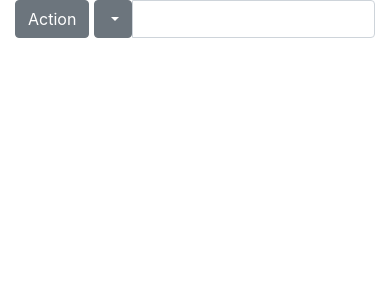
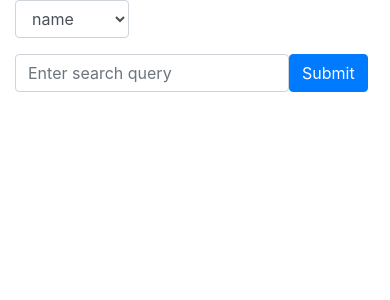
Before and after one commit to andela-tadesanya/simple-book-search, a Django app: page / in a window 390 px wide. Shown: the top 300 px of the page. Run offline with Django 3.2, Linux system fonts and the light colour scheme; some libraries are stand-ins or nearby versions.

Commit message:
create search.html

```diff
--- a/djangobook/book/templates/book/search.html
+++ b/djangobook/book/templates/book/search.html
@@ -2,7 +2,7 @@
 
 {% block content %}
 	<div class="row">
-		<div class="col-sm-8">
+		<div class="col-sm-12">
 			{% if messages %}
 			<div class="alert alert-danger" role="alert">
 			    {% for message in messages %}
@@ -13,26 +13,22 @@
 		</div>
 	</div>
 
-	<div class="row">
-		<div class="col-sm-8">
-			<form method="post" action="">
+	<div class="row" >
+		<div class="col-sm-12">
+			<form method="post" action="" class="form-inline">
 				{% csrf_token %}
-				<div class="input-group">
-			      <div class="input-group-btn">
-			        <button type="button" class="btn btn-secondary">Action</button>
-			        <button type="button" class="btn btn-secondary dropdown-toggle" data-toggle="dropdown" aria-haspopup="true" aria-expanded="false">
-			          <span class="sr-only">Toggle Dropdown</span>
-			        </button>
-			        <div class="dropdown-menu">
-			          <a class="dropdown-item" href="#">Action</a>
-			          <a class="dropdown-item" href="#">Another action</a>
-			          <a class="dropdown-item" href="#">Something else here</a>
-			          <div role="separator" class="dropdown-divider"></div>
-			          <a class="dropdown-item" href="#">Separated link</a>
-			        </div>
-			      </div>
-			      <input type="text" class="form-control" aria-label="Text input with segmented button dropdown">
-			    </div>
+				<div class="form-group">
+					<select class="form-control" id="parameterSelect" name="parameter">
+				      <option>name</option>
+				      <option>category</option>
+				    </select>
+				</div>
+				<div class="form-group">
+					<input name="query" type="text" class="form-control" id="queryText" placeholder="Enter search query">
+				</div>
+				<div class="form-group">
+					<input type="submit" value="Submit" class="btn btn-primary">
+				</div>
 			</form>
 		</div>
 	</div>
```
